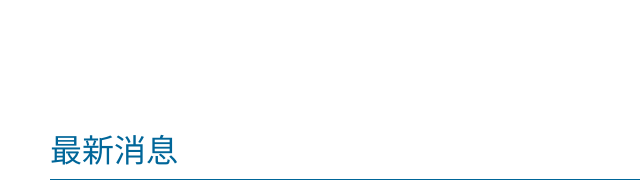
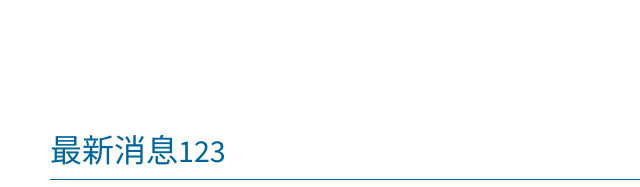
Before and after one commit to Mike-666-coder/Basic, a plain HTML site: page index.html in a window 1280 px wide. Shown: the part 1780-1967 px from the top of the page, 0-640 px from the left. Drawn offline with Linux system fonts and the light colour scheme.

Commit message:
Update index.html

```diff
--- a/index.html
+++ b/index.html
@@ -107,7 +107,7 @@ https://www.tooplate.com/view/2123-simply-amazed
                 <div class="container">
                     <div class="news">
                         <div class="title text-left">
-                            <h2>最新消息</h2>
+                            <h2>最新消息123</h2>
                         </div>
                     </div>
                     <div class="item">
```
